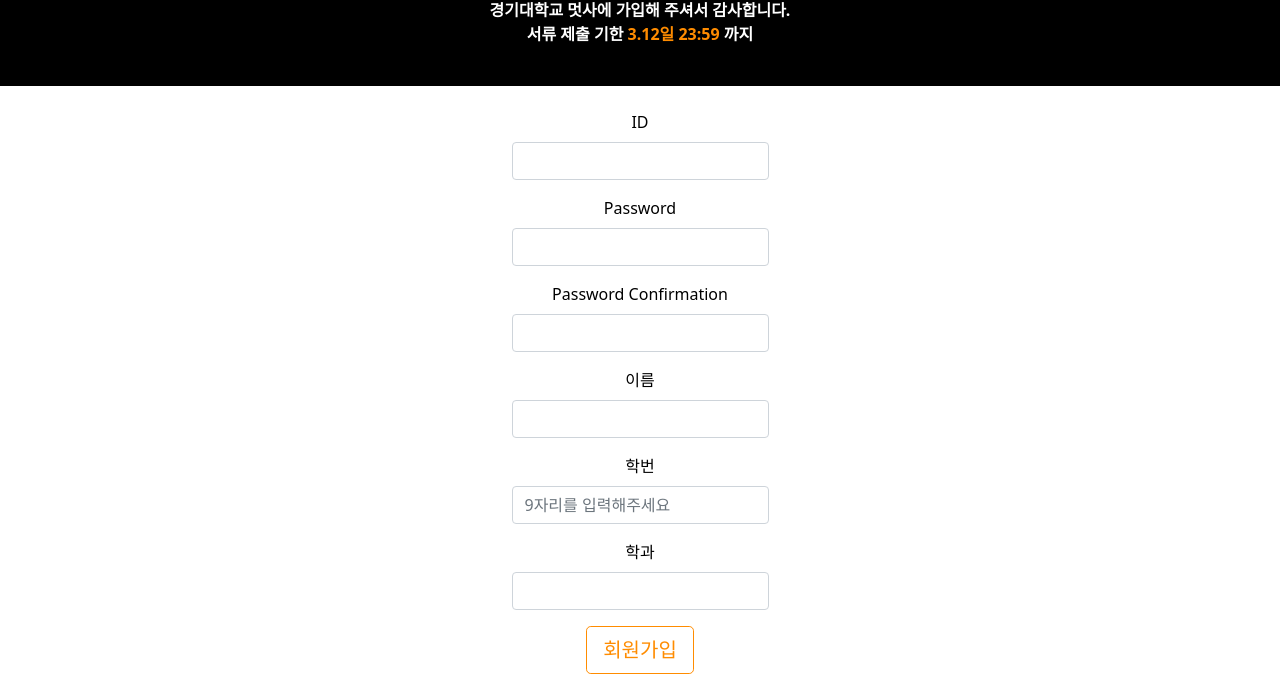
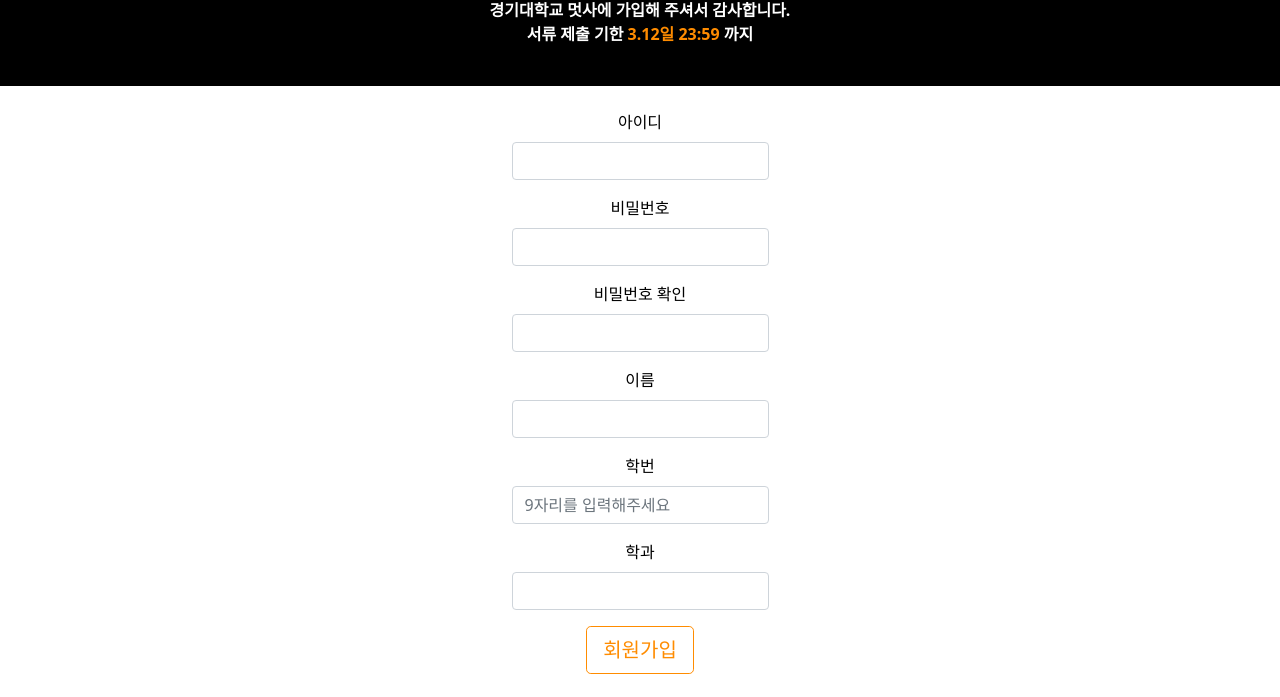
Before and after one commit to Imseonju/applyl10th, a Django app: page /account/signup/ in a window 1280 px wide. Shown: the part 470-1167 px from the top of the page. Run offline with Django 3.2, Linux system fonts and the light colour scheme.

Commit message:
signup/anothor error update

```diff
--- a/account/templates/signup.html
+++ b/account/templates/signup.html
@@ -15,17 +15,17 @@
     <form action="{%url 'urlsignup'%}" style="display: inline-block " method="POST">
         {%csrf_token%}
         <div class="mb-3">
-            <label for="exampleInputEmail1" class="form-label">ID</label>
+            <label for="exampleInputEmail1" class="form-label">아이디</label>
             <input type="text" class="form-control" id="exampleInputEmail1" aria-describedby="emailHelp" name="username" value="{{sf.username.value|default_if_none:''}}">
 
         </div>
         <div class="mb-3">
-            <label for="exampleInputPassword1" class="form-label">Password</label>
+            <label for="exampleInputPassword1" class="form-label">비밀번호</label>
             <input type="password" class="form-control" id="exampleInputPassword1" aria-describedby="emailHelp" name="password1" value="{{sf.password1.value|default_if_none:''}}">
 
         </div>
         <div class="mb-3">
-            <label for="exampleInputPassword2" class="form-label">Password Confirmation</label>
+            <label for="exampleInputPassword2" class="form-label">비밀번호 확인</label>
             <input type="password" class="form-control" id="exampleInputPassword2" aria-describedby="emailHelp" name="password2" value="{{sf.password2.value|default_if_none:''}}">
 
         </div>
@@ -34,7 +34,6 @@
             <input type="text" class="form-control" id="exampleInput1" aria-describedby="emailHelp" name="realname" value="{{sf.realname.value|default_if_none:''}}">
 
         </div>
-        <!-- 닉네임 -->
         <div class="mb-3">
             <label for="exampleInput3" class="form-label">학번</label>
             <input type="text" class="form-control" id="exampleInput3" aria-describedby="emailHelp" name="s_num" value="{{sf.s_num.value|default_if_none:''}}" placeholder="9자리를 입력해주세요">
--- a/account/views.py
+++ b/account/views.py
@@ -15,6 +15,7 @@
             password = form.cleaned_data.get("password")
             user = authenticate(request=request, username=username, password=password)
             login(request, user)
+            return redirect('urlhome2')
         else:
             if CustomUser.objects.filter(username = request.POST['username']).exists():
                 messages.info(request, '비밀번호가 틀렸습니다.')
@@ -33,6 +34,11 @@
 def register_view(request):
     if request.method == 'POST':
         form = RegisterForm(request.POST)
+
+        if CustomUser.objects.filter(s_num = request.POST['s_num']).exists():
+                messages.info(request, '중복된 학번이 있습니다.')
+                return redirect('urlsignup')
+
         if form.is_valid():
             user = form.save()
             login(request, user)
--- a/crud/templates/new.html
+++ b/crud/templates/new.html
@@ -1,10 +1,10 @@
 {%extends 'base.html'%}
 {%block content%}
 <br><br><br><br><br><br>
-<h1>경기대학교</h1>
+<h1><strong>경기대학교</strong></h1>
 <br>______
 <br><br><br>
-<p>경기대학교 멋사에 지원해 주셔서 감사합니다.<br>제출 기한 <span style="color: red;">3.12일 23:59</span> 까지</p>
+<p><strong>경기대학교 멋사에 지원해 주셔서 감사합니다.<br>제출 기한 <span style="color: red;">3.12일 23:59</span> 까지</strong></p>
 <br>
 <div class="text" style="background-color: white; color: black;">
     {%if user.is_authenticated%}
```
Also changed, not shown: account/templates/login.html (+3 -8 lines), crud/templates/home.html (+5 -13 lines).
